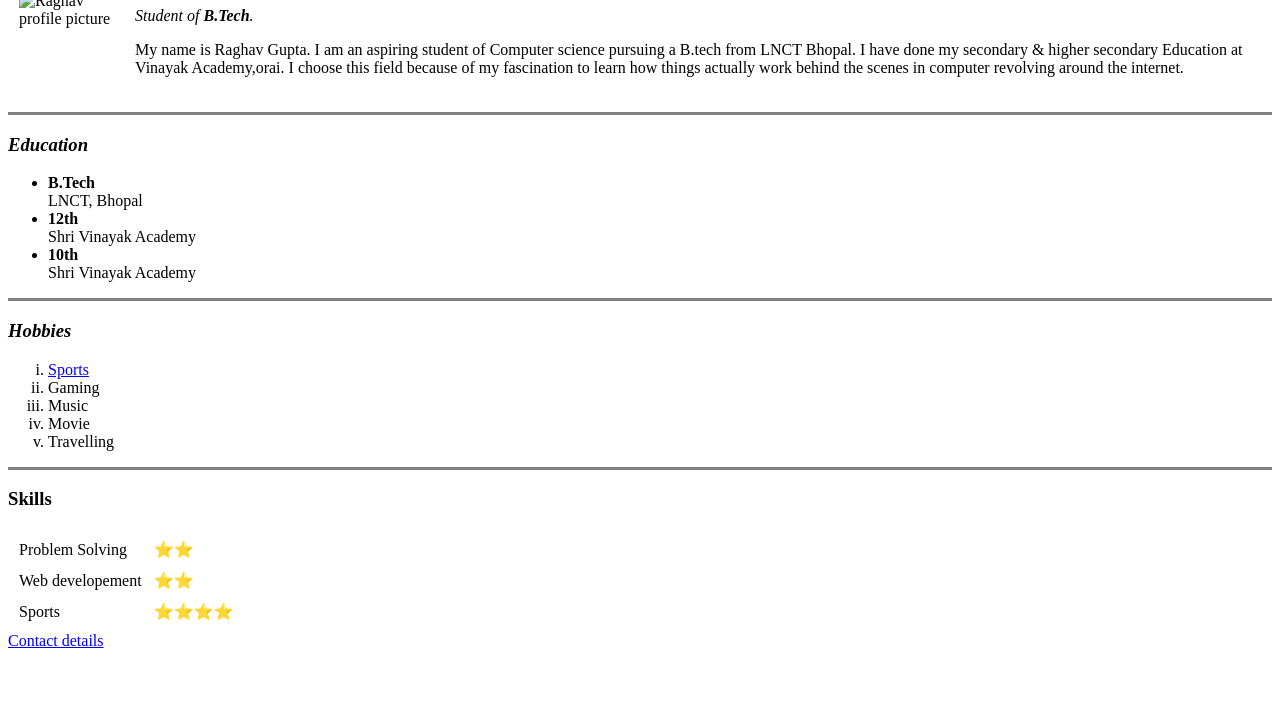
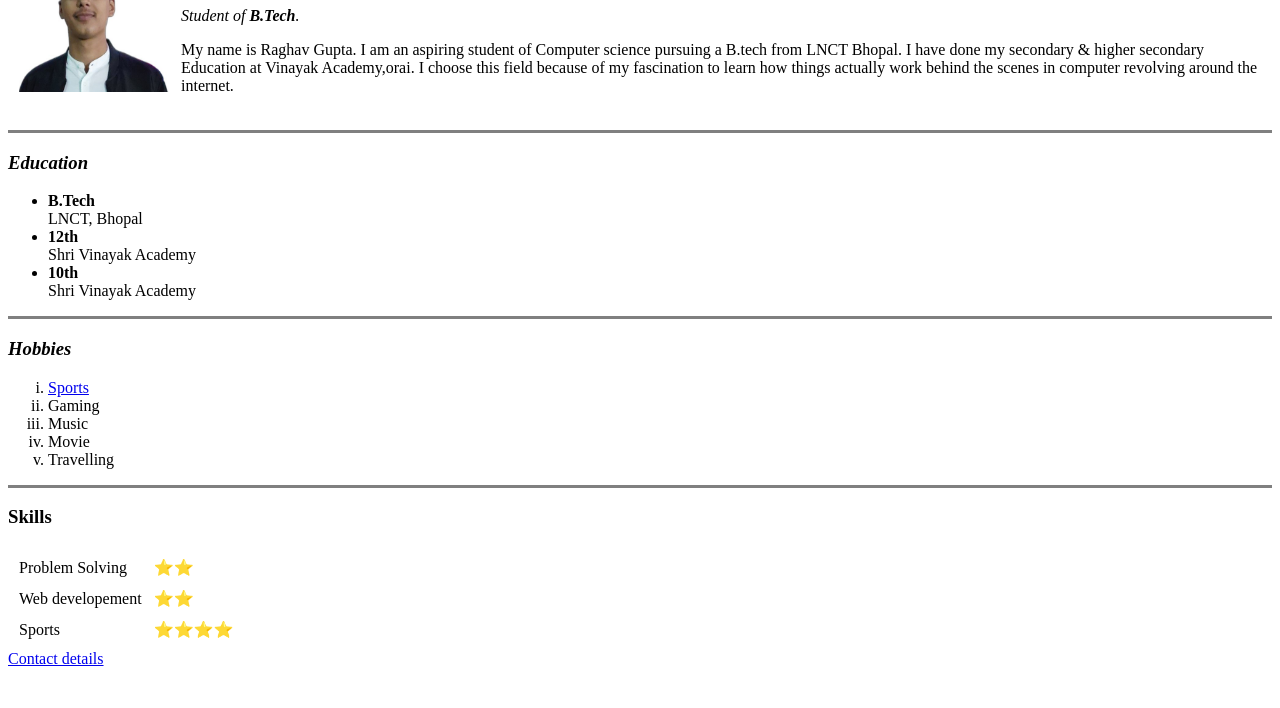
Before and after one commit to Raghavg14/personal-Site, a plain HTML site: page index.html in a window 1280 px wide. Shown: the part 92-800 px from the top of the page. Drawn offline with Linux system fonts and the light colour scheme.

Commit message:
Update index.html

```diff
--- a/index.html
+++ b/index.html
@@ -9,7 +9,7 @@
       <tr>
         <td>
           <img
-            src="images/RAGHAV.png"
+            src="RAGHAV.png"
             alt="Raghav profile picture"
             width="150"
             height="150"
```
